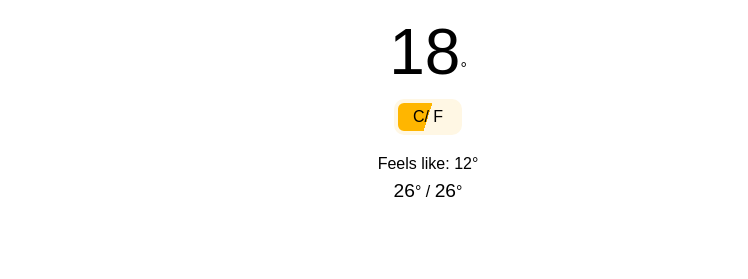
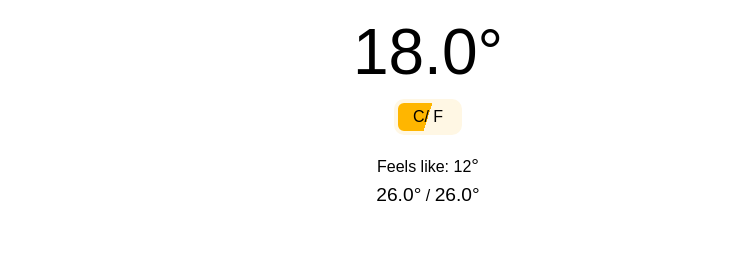
Before and after one commit to NewIncome/WeatherApp, a website built with webpack: page dist/index.html in a window 1280 px wide. Shown: the part 465-744 px from the top of the page, 532-1280 px from the left. Built offline with Linux system fonts and the light colour scheme.

Commit message:
Fix bad look on temperature degree symbols, in layout and scss

```diff
--- a/src/javascript/api-data.js
+++ b/src/javascript/api-data.js
@@ -11,7 +11,7 @@ async function getTemp(newCity = 'Toronto') {
   console.log(weatherData);
   // console.log(weatherData.main);
 
-  let values = {
+  const values = {
     titleDt: weatherData.name,
     countryDt: weatherData.sys.country,
     tempDT: weatherData.main.temp,
--- a/src/javascript/layout.js
+++ b/src/javascript/layout.js
@@ -17,13 +17,13 @@ const layout = `
         <p id="sky">broken clouds</p>
       </div>
       <div id="temp" class="d">
-        <p><span class="realTemp">18</span>°</p>
+        <p class="realTemp-p"><span class="realTemp">18.0</span>°</p>
         <div id="degrees" class="celsius">
           <span id="degc">C</span>/
           <span id="degf">F</span>
         </div>
-        <p class="feels">Feels like: <span class="temp2">12</span>°</p>
-        <p class="max-min"><span class="maxTemp t2">26</span>° / <span class="minTemp t2">26</span>°</p>
+        <p class="feels">Feels like: <span class="temp2">12</span><span class="t2">°</span></p>
+        <p class="max-min"><span class="maxTemp t2">26.0</span><span class="t2">°</span> / <span class="minTemp t2">26.0</span><span class="t2">°</span></p>
       </div>
     </div>
     <div class="info-2">
--- a/src/styles/style.scss
+++ b/src/styles/style.scss
@@ -84,6 +84,6 @@
 
 // font sizes
 .title { font-size: 3em; }
-.realTemp { font-size: 4em; }
+.realTemp-p { font-size: 4em; }
 .t2,
 .date { font-size: 1.2em; }
```
Also changed, not shown: dist/bundle.js.
